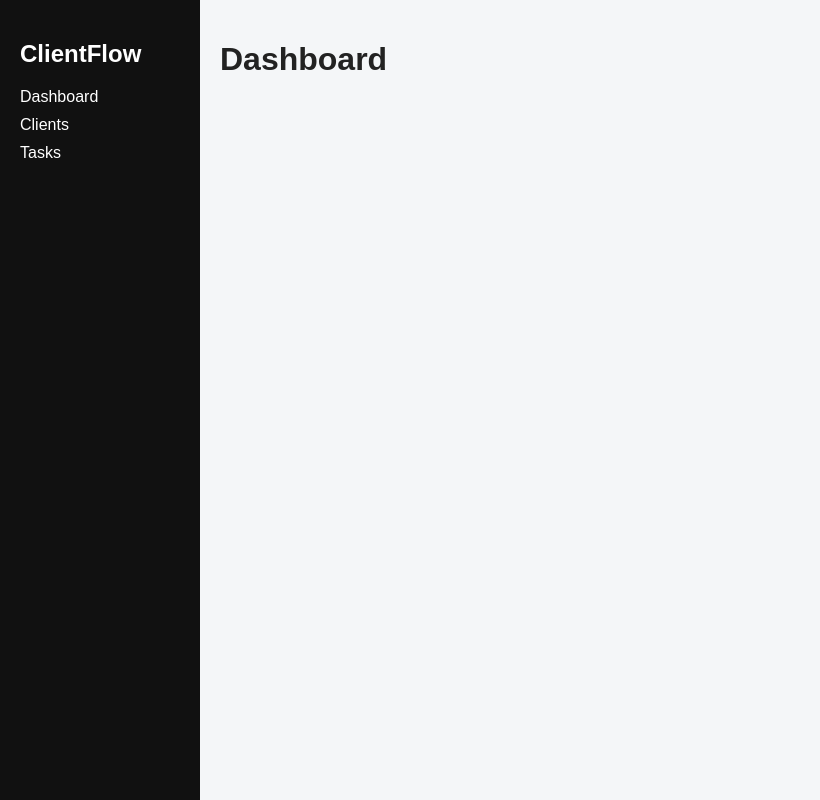
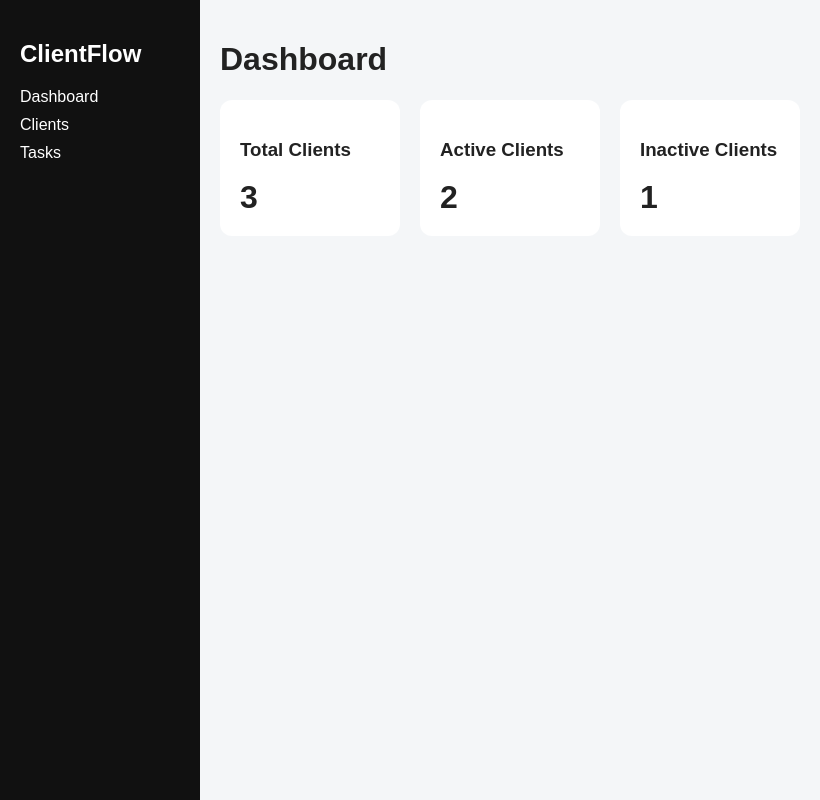
Before and after one commit to CharlesNeres/clientflow-dashboard, a React (Vite) app: page / in a window 1280 px wide. Shown: the whole page, without its empty margins (0-820 px from the left). Built offline with nearby package versions, Linux system fonts and the light colour scheme.

Commit message:
fear: add dashboard summary cards

```diff
--- a/src/index.css
+++ b/src/index.css
@@ -48,3 +48,23 @@ th {
   background: #f0f2f5;
   font-weight: 600;
 }
+
+/* dashboard css */
+.dashboard-cards {
+  display: flex;
+  gap: 20px;
+  margin-top: 20px;
+}
+
+.card {
+  background: #fff;
+  padding: 20px;
+  border-radius: 12px;
+  min-width: 180px;
+}
+
+.card p {
+  font-size: 32px;
+  font-weight: bold;
+  margin: 10px 0 0;
+}
--- a/src/pages/Dashboard.tsx
+++ b/src/pages/Dashboard.tsx
@@ -1,5 +1,38 @@
+import { clients } from "../data/clients";
+
 function Dashboard() {
-  return <h1>Dashboard</h1>;
+  const totalClients = clients.length;
+
+  const activeClients = clients.filter(
+    (client) => client.status === "Active",
+  ).length;
+
+  const inactiveClients = clients.filter(
+    (client) => client.status === "Inactive",
+  ).length;
+
+  return (
+    <div>
+      <h1>Dashboard</h1>
+
+      <div className="dashboard-cards">
+        <div className="card">
+          <h3>Total Clients</h3>
+          <p>{totalClients}</p>
+        </div>
+
+        <div className="card">
+          <h3>Active Clients</h3>
+          <p>{activeClients}</p>
+        </div>
+
+        <div className="card">
+          <h3>Inactive Clients</h3>
+          <p>{inactiveClients}</p>
+        </div>
+      </div>
+    </div>
+  );
 }
 
 export default Dashboard;
```
